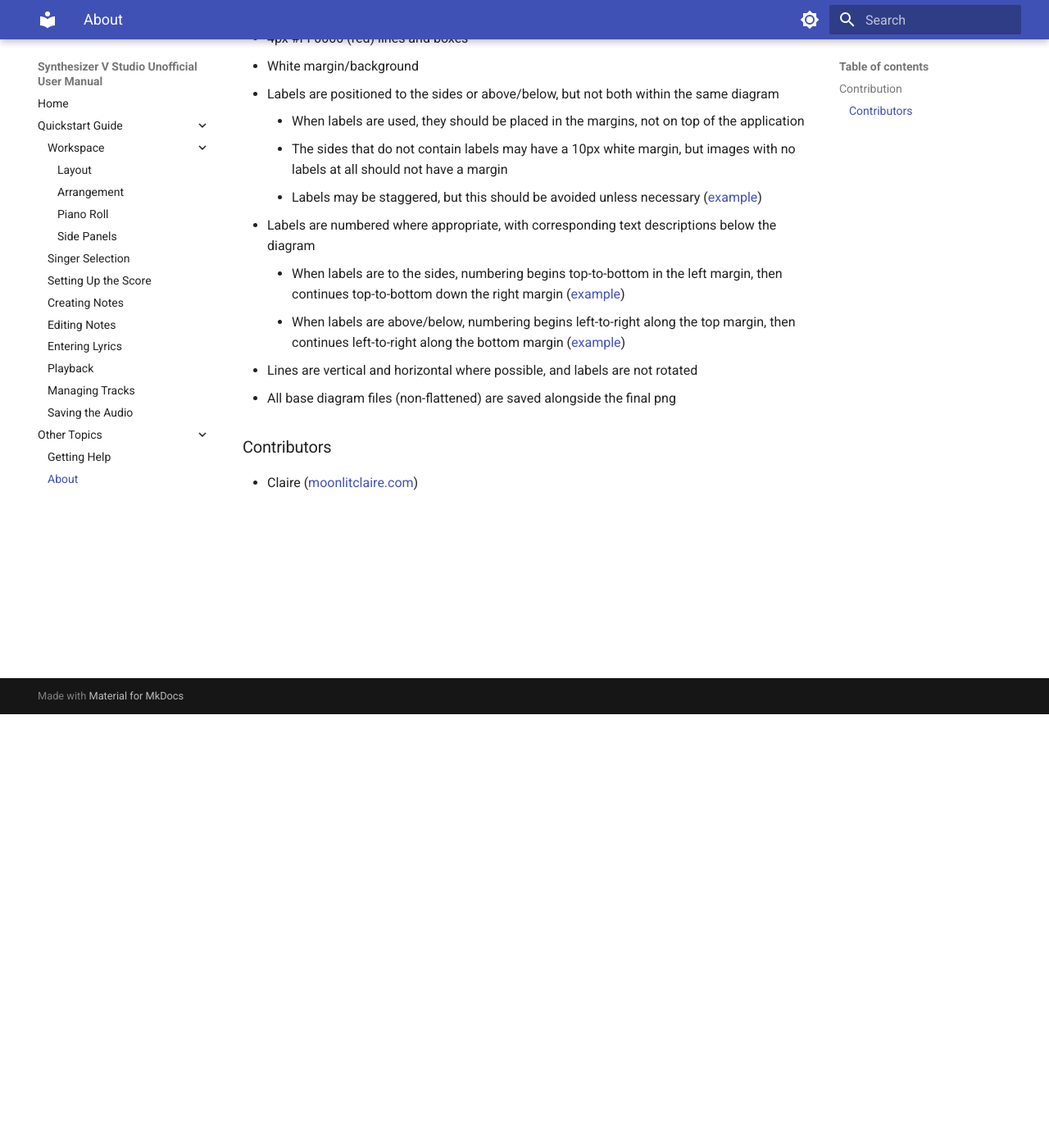
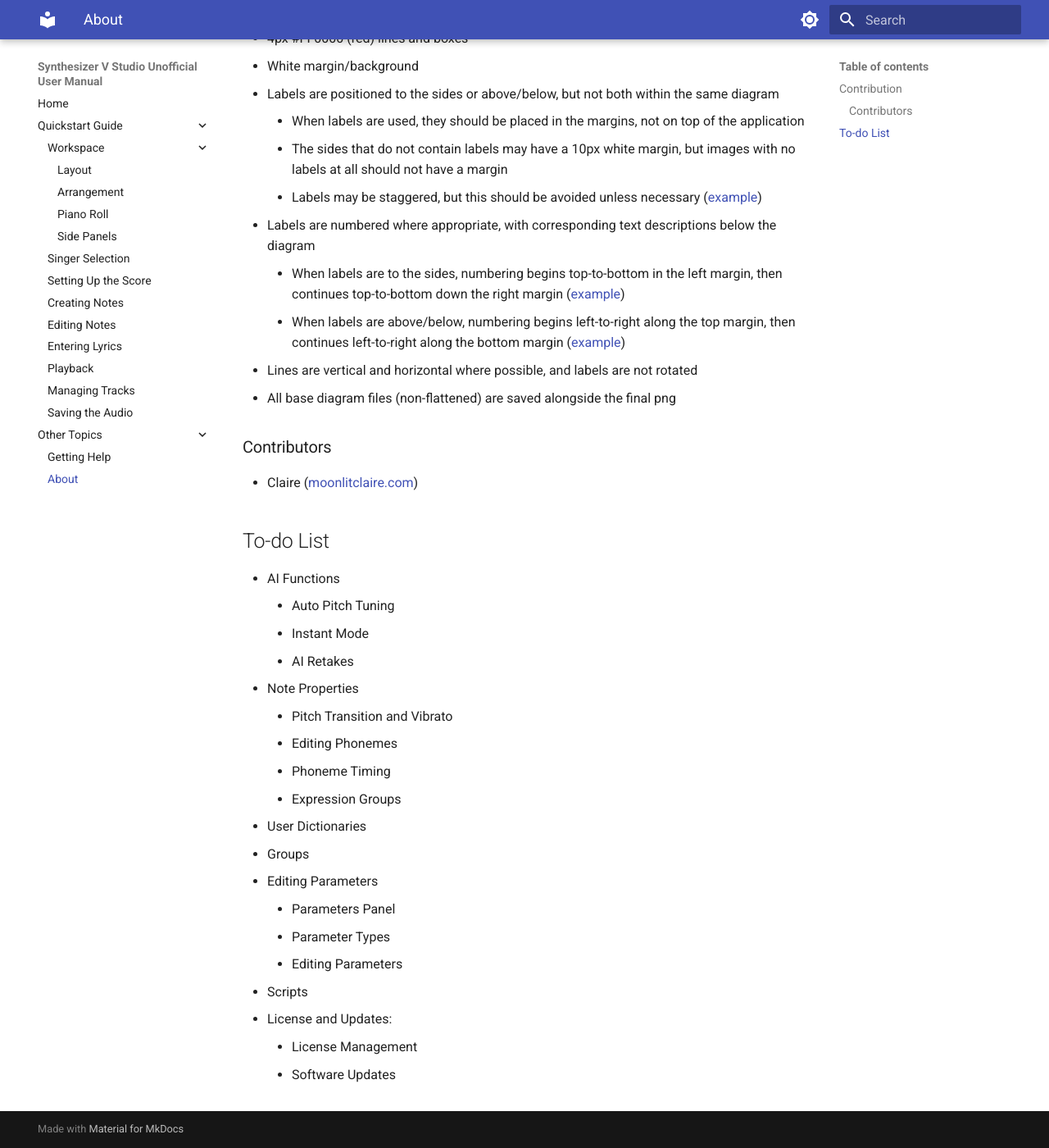
Before and after one commit to claire-west/svstudio-manual, an MkDocs documentation site: the page built from docs/about.md, in a window 1280 px wide and 1400 px high, scrolled down 529 px. Shown: the whole window at 82% size. Built offline with MkDocs 1.6.1 and Material for MkDocs 9.7.7, drawn with Linux system fonts in a browser that asks for light colours.

Commit message:
Add todo

```diff
--- a/docs/about.md
+++ b/docs/about.md
@@ -25,3 +25,25 @@
 ### Contributors
 
 - Claire ([moonlitclaire.com](https://moonlitclaire.com))
+
+## To-do List
+
+- AI Functions
+    - Auto Pitch Tuning
+    - Instant Mode
+    - AI Retakes
+- Note Properties
+    - Pitch Transition and Vibrato
+    - Editing Phonemes
+    - Phoneme Timing
+    - Expression Groups
+- User Dictionaries
+- Groups
+- Editing Parameters
+    - Parameters Panel
+    - Parameter Types
+    - Editing Parameters
+- Scripts
+- License and Updates:
+    - License Management
+    - Software Updates
```
Also changed, not shown: docs/quickstart/managing-tracks.md (+4 -0 lines), docs/img/quickstart/show-other-tracks.png (added), 1 other file.
